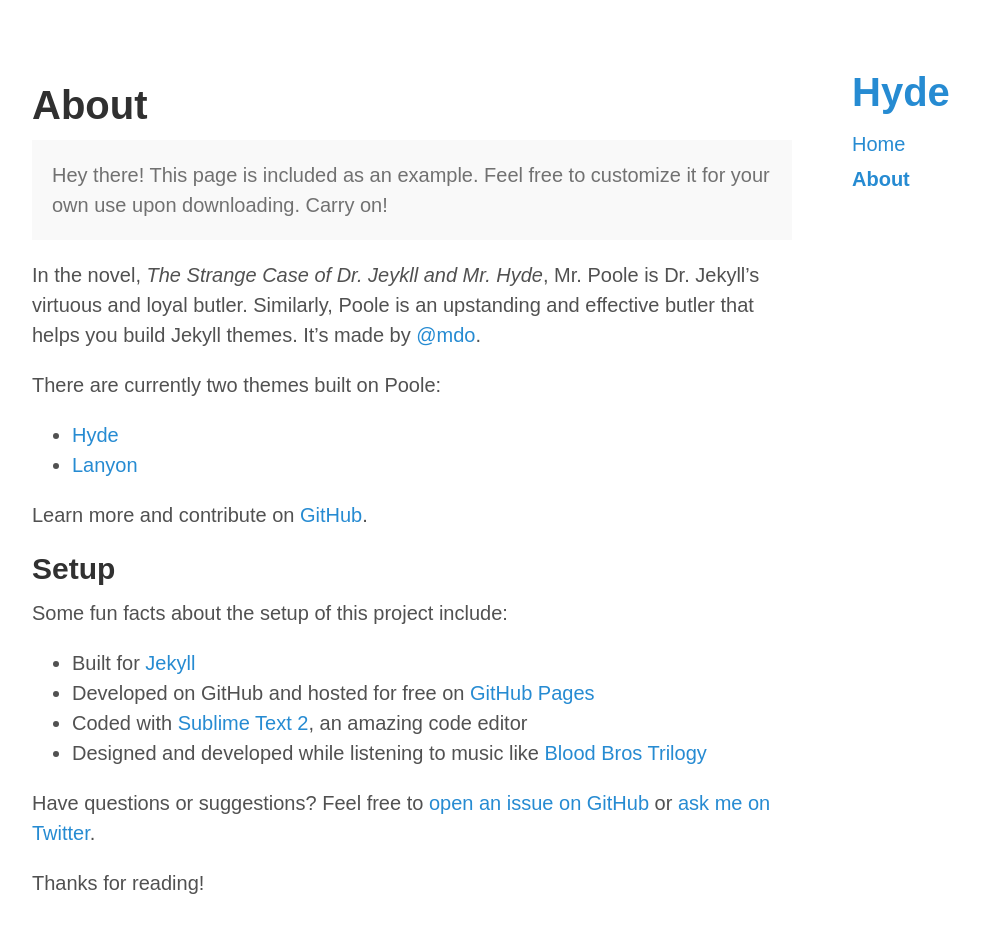
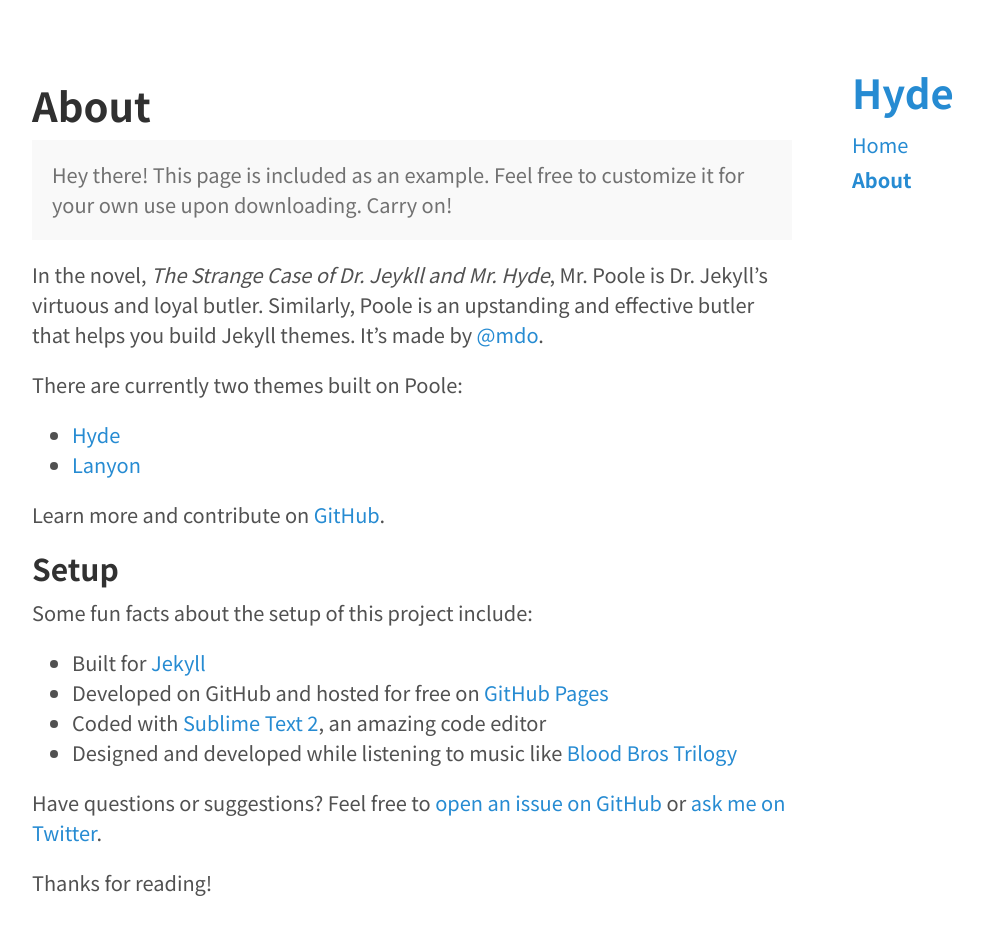
Before and after one commit to pstopia/pstopia.github.io, a Jekyll site: the page built from about.md, in a window 1280 px wide and 1058 px high. Shown: the top 935 px of the window, without its empty margins (228-1211 px from the left). Built offline with Jekyll 4.4.1, drawn with Linux system fonts in a browser that asks for light colours.

Commit message:
Change default font to Noto Sans KR

```diff
--- a/_includes/head.html
+++ b/_includes/head.html
@@ -16,6 +16,6 @@
   <link rel="stylesheet" href="{{ site.baseurl }}/public/css/poole.css">
   <link rel="stylesheet" href="{{ site.baseurl }}/public/css/syntax.css">
   <link rel="stylesheet" href="{{ site.baseurl }}/public/css/hyde.css">
-  <link rel="stylesheet" href="http://fonts.googleapis.com/css?family=PT+Sans:400,400italic,700|Abril+Fatface">
+  <link rel="stylesheet" href="//fonts.googleapis.com/earlyaccess/notosanskr.css">
 
 </head>
```
